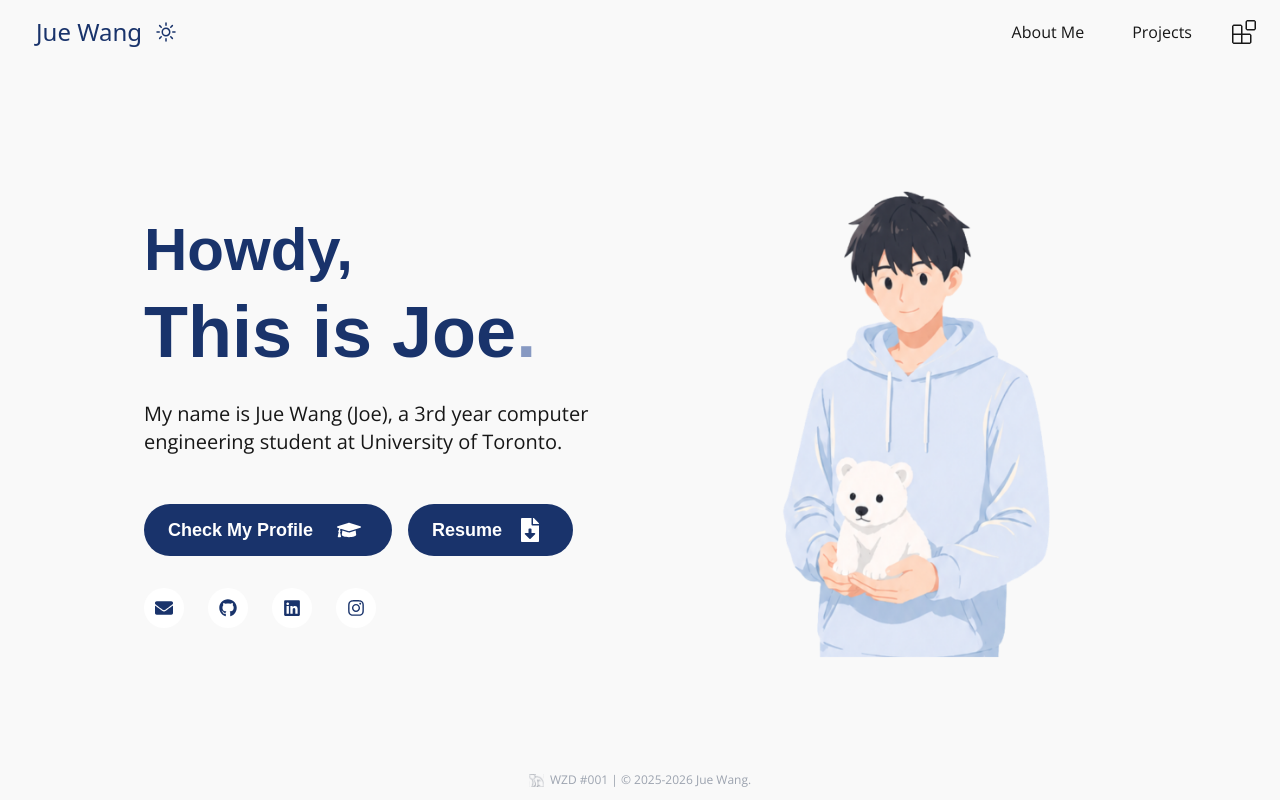
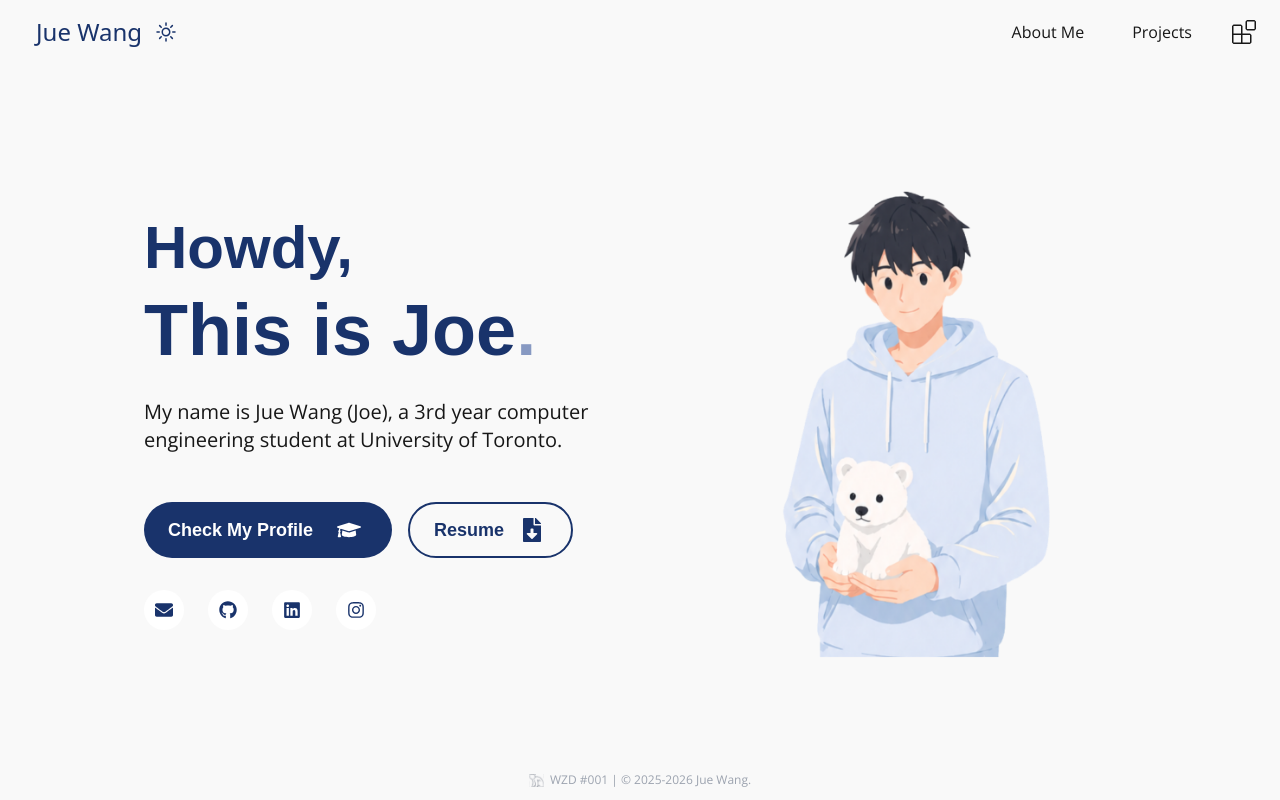
Before and after one commit to joewang0430/my-web, a Next.js app: page / in a window 1280 px wide. Built offline with nearby package versions, Linux system fonts and the light colour scheme; a web font is replaced by a local one.

Commit message:
changed the showcase button

```diff
--- a/src/components/general/ui/ResumeButton.tsx
+++ b/src/components/general/ui/ResumeButton.tsx
@@ -6,8 +6,8 @@ const ResumeButton = () => {
       href="/resume.pdf"
       target="_blank"
       rel="noopener noreferrer"
-      className="inline-flex items-center px-6 py-3 bg-wz-main-color text-wz-classic-white text-lg font-semibold rounded-full
-                 font-wf-title w-1/3 hover:bg-wz-secondary-color transition-all duration-300 ease-in-out"
+      className="inline-flex items-center px-6 py-3 bg-wz-bg-color text-wz-main-color text-lg font-semibold rounded-full border-2 border-wz-main-color
+                 font-wf-title w-1/3 hover:text-wz-secondary-color hover:border-wz-secondary-color transition-all duration-300 ease-in-out"
     >
       <span>Resume</span>
       <FaFileDownload className="w-6 h-6 ml-4" />
```
